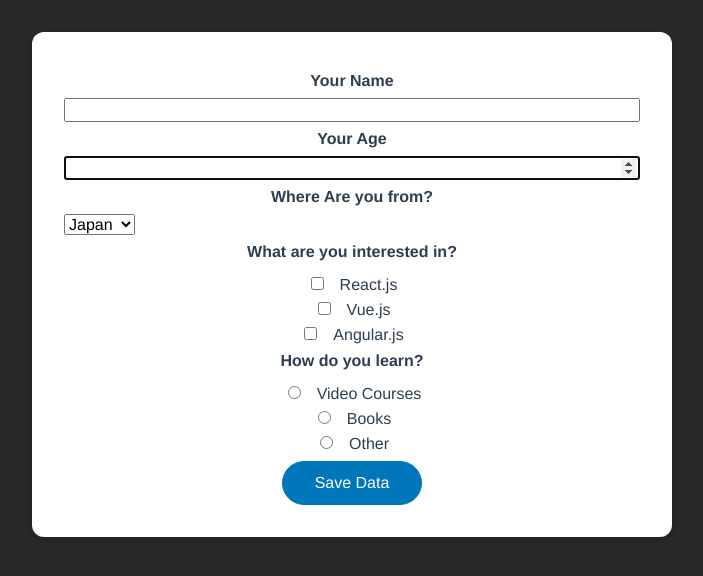
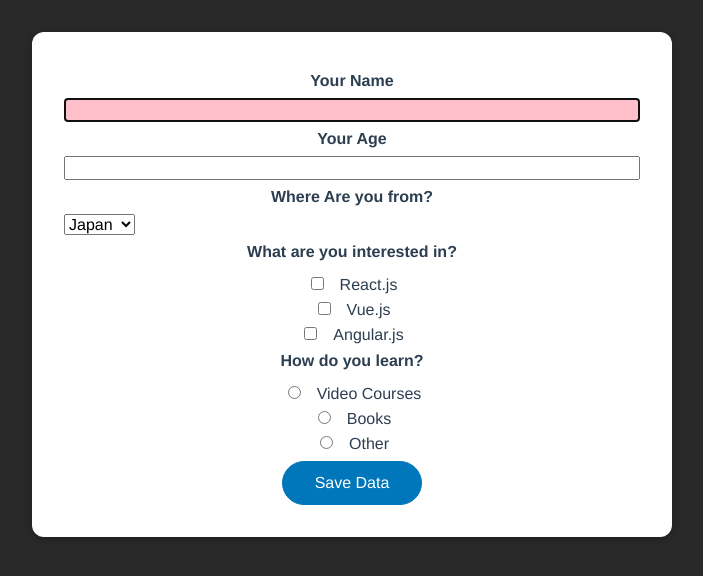
Before and after one commit to ikeda-shoki/vue_udemy_typescript, a Vue app: page / in a window 1280 px wide. Shown: the top 576 px of the page, without its empty margins (288-991 px from the left). Built offline with nearby package versions, Linux system fonts and the light colour scheme.

Commit message:
add lesson 53

```diff
--- a/src/components/Form.vue
+++ b/src/components/Form.vue
@@ -9,12 +9,23 @@ const userName = ref<string>('');
 
 // mounted は画面にVueがHTMLにマウントされる際に挙動する
 const vFocus = {
-  mounted: (el: HTMLElemnt) => {
+  mounted: (el: HTMLElemnt, binding: DirectiveBinding) => {
     // el に対して focus() メソッドでinputタグに自動でフォーカス(選択)される
     el.focus();
 
-    // console.log('mounted')
+    // modifiersはディレクティブに追加の処理をする役割を持つ
+    // 定義の仕方は下記のように、上で引数に受けっているbindingのmodifiersオブジェクトに好きな文字列を定義することで
+    // カスタム修飾詞を定義することが出来る
+    // 下記ではvFocusディレクティブを定義しているディレクティブに下記のstylePinkを修飾することで色をビンクにすることが出来る
+    if (binding.modifiers.stylePink) {
+      el.style.backgroundColor = 'pink';
+    }
   }
+}
+
+const onSubmit = () => {
+  console.log('submit');
+  console.log(userName.value);
 }
 
 </script>
@@ -23,11 +34,11 @@ const vFocus = {
   <form>
     <div class="form-control">
       <label for="user-name">Your Name</label>
-      <input id="user-name" name="user-name" type="text" />
+      <input id="user-name" name="user-name" type="text" v-model="userName" v-focus.stylePink/>
     </div>
     <div class="form-control">
       <label for="age">Your Age</label>
-      <input id="age" name="age" type="number" v-focus/>
+      <input id="age" name="age" type="number"/>
     </div>
     <div class="form-control">
       <label for="from">Where Are you from?</label>
@@ -68,7 +79,8 @@ const vFocus = {
       </div>
     </div>
     <div>
-      <button>Save Data</button>
+      <!-- prevent → modifiersの一種 処理に追加の処理を行うようなもの -->
+      <button @click.prevent="onSubmit()">Save Data</button>
     </div>
   </form>
 </template>
```
